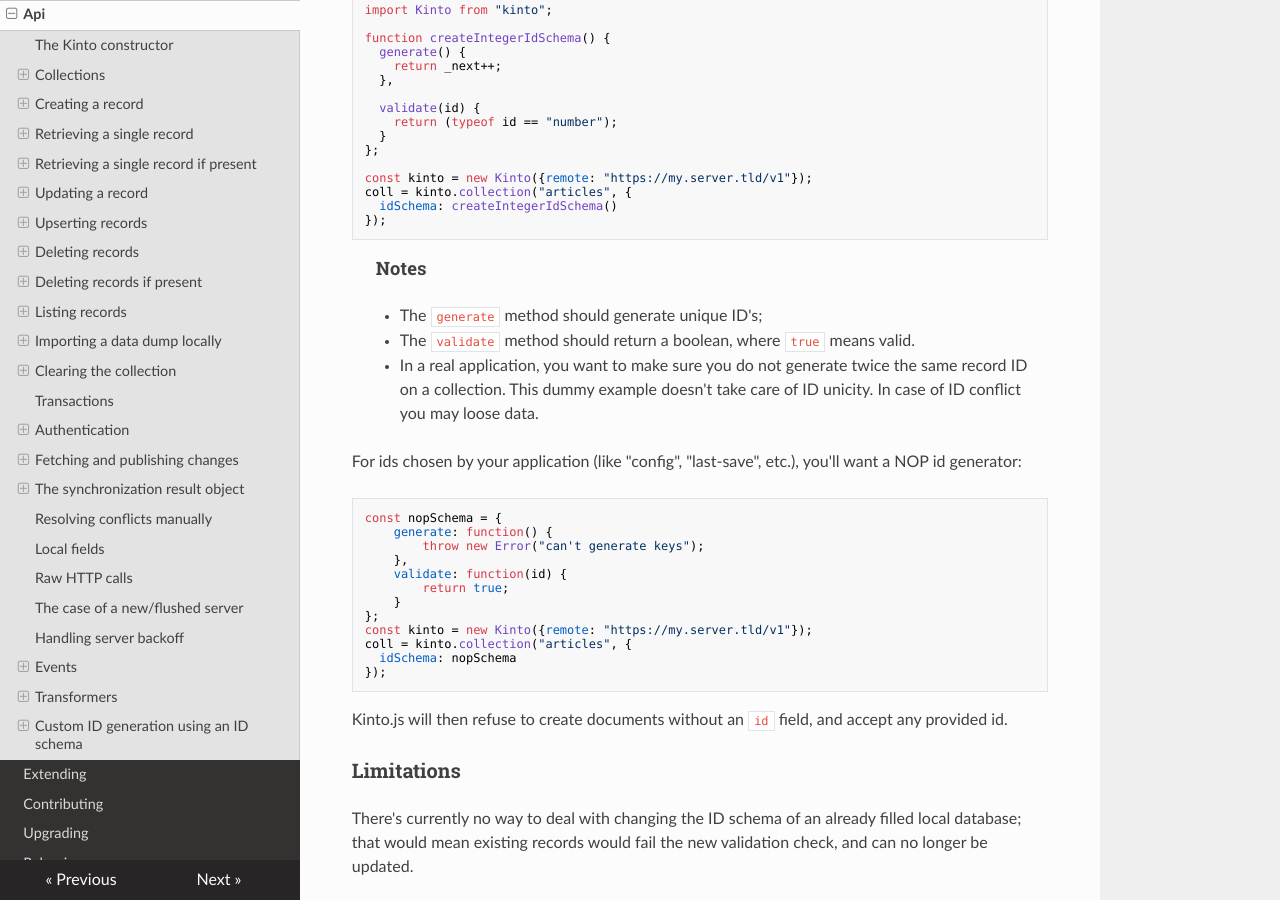
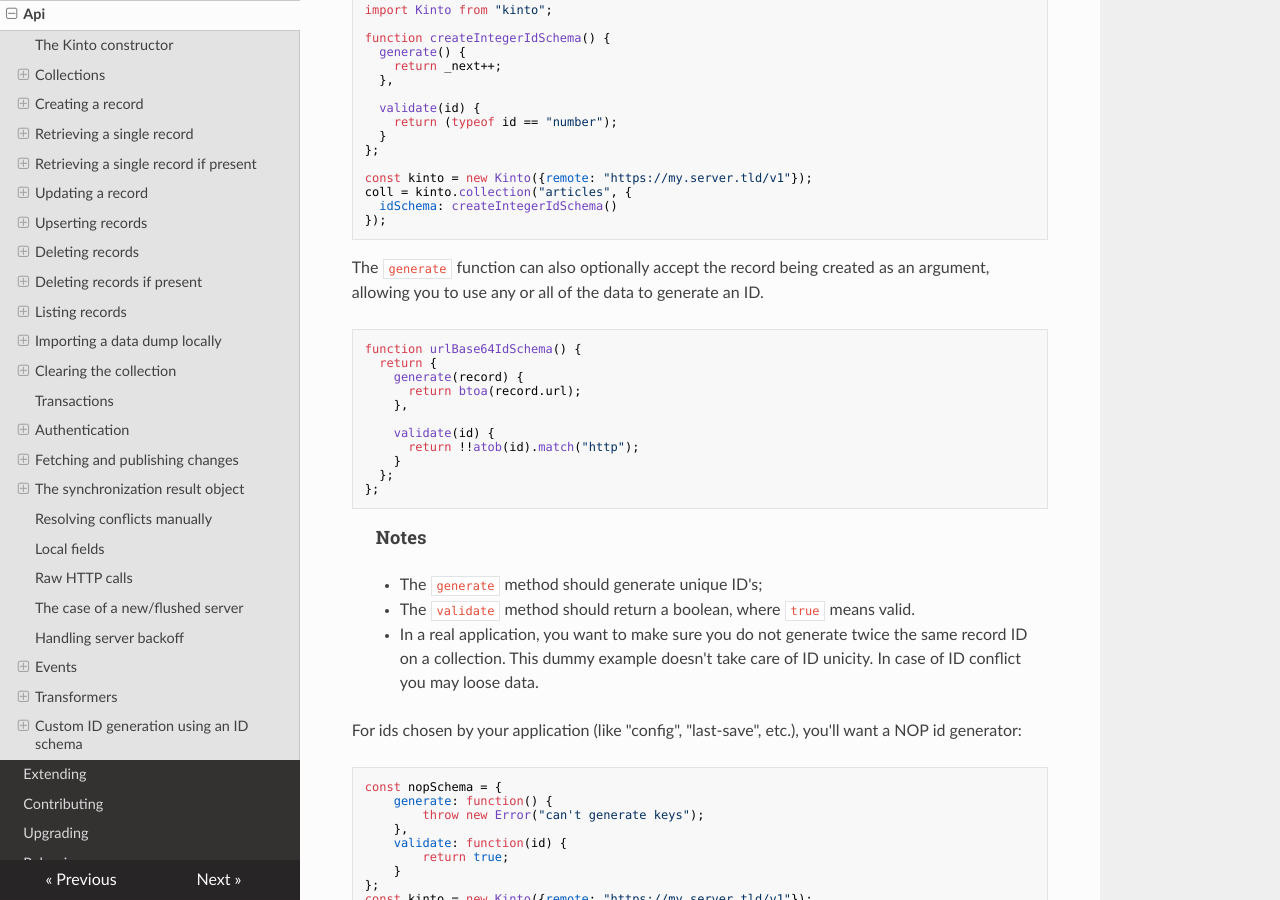
Before and after one commit to Kinto/kinto.js, an MkDocs documentation site: the page built from docs/api.md, in a window 1280 px wide and 900 px high, scrolled down 22381 px. Built offline with MkDocs 1.6.1, drawn with Linux system fonts in a browser that asks for light colours; nearby versions of some CDN libraries; old or Windows-style settings are respelled for this version of MkDocs.

Commit message:
Add the option to pass record to the generate function. (#727)
* Added the ability to optionally pass the record to the generate function

In order to support generating IDs that are based on the contents of a record, added the ability to optionally pass the record to the `generate` function of a custom ID schema.

* @n1k0 review.

````diff
--- a/docs/api.md
+++ b/docs/api.md
@@ -1028,6 +1028,22 @@
 });
 ```
 
+The `generate` function can also optionally accept the record being created as an argument, allowing you to use any or all of the data to generate an ID.
+
+```js
+function urlBase64IdSchema() {
+  return {
+    generate(record) {
+      return btoa(record.url);
+    },
+
+    validate(id) {
+      return !!atob(id).match("http");
+    }
+  };
+};
+```
+
 > #### Notes
 >
 > - The `generate` method should generate unique ID's;
````
Also changed, not shown: 2 other files.
